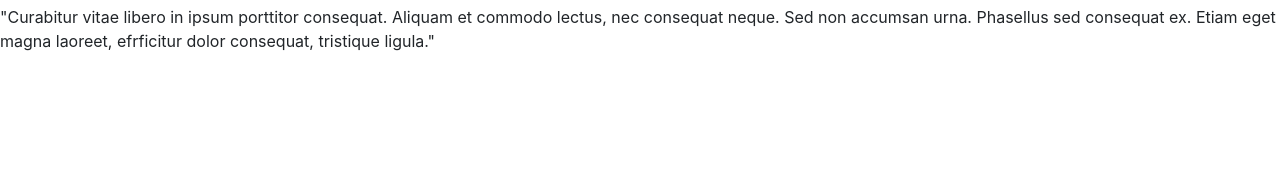
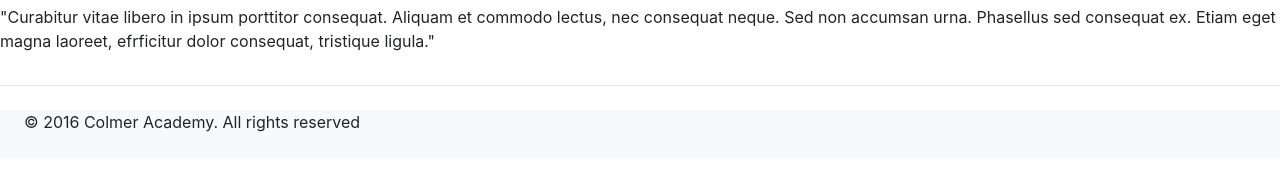
Before and after one commit to pradeepmorebizdata/Capstone, a plain HTML site: page index.html in a window 1280 px wide. Shown: the part 3135-3305 px from the top of the page. Before the commit the page ends 3220 px from the top, so only its background shows below. Drawn offline with nearby package versions, Linux system fonts and the light colour scheme.

Commit message:
Added footer section

```diff
--- a/index.html
+++ b/index.html
@@ -173,6 +173,20 @@
 
     </section>
 
+    <hr>
+
+
+
+   <!-- Footer -->
+    <footer class="bg-light text-center text-lg-start">
+        <!-- Copyright -->
+        <div class="text-left pb-4 m-4">
+          © 2016 Colmer Academy. All rights reserved
+
+        </div>
+        <!-- Copyright -->
+      </footer>
+
 
 
 
```
